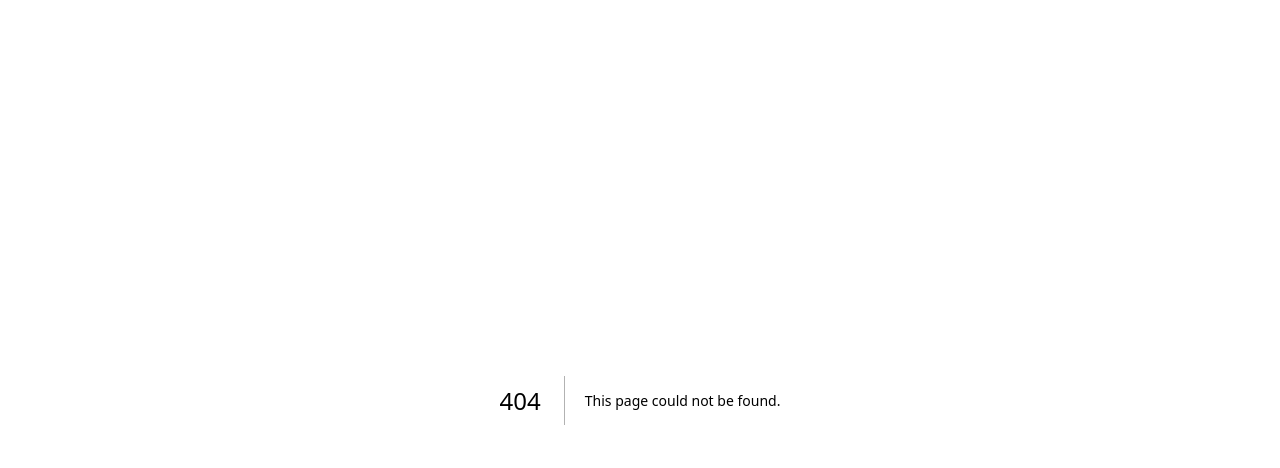
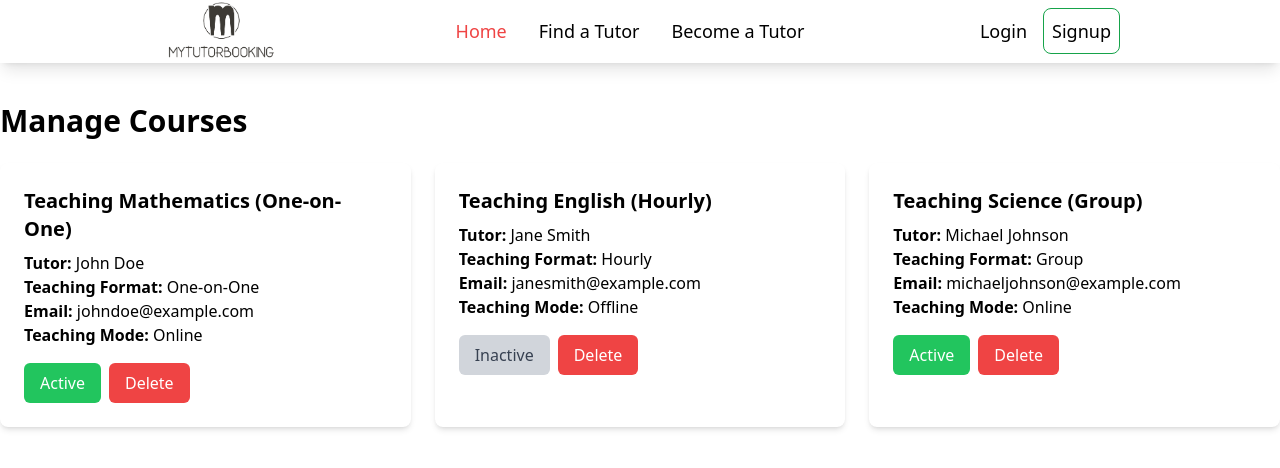
Before and after one commit to panupnpn05/Freelance-Tutor, a Next.js app: page /tutor_manage/coursemanage in a window 1280 px wide. Before the commit this address had no page. Shown: the top 468 px of the page. Built offline with nearby package versions, Linux system fonts and the light colour scheme.

Commit message:
mockupManageCourse

```diff
--- a/pages/component/bookingCard.js
+++ b/pages/component/bookingCard.js
@@ -6,7 +6,7 @@ import userImg from '@/public/Image/userImg.jpeg';
 import TimeRangePicker from './timePicker'
 import format from 'date-fns/format'
 import Review from "./review";
-import Ratingstar from './ratingstar';
+// import Ratingstar from './ratingstar';
 
 export default function RequestBookingCard({
   tutorData,
@@ -255,9 +255,9 @@ export default function RequestBookingCard({
                 {Data.Status === 'completed'? <Review onSubmit={handleSubmitReview} /> : ""}
                 <div>
                 </div>
-                <div>
+                {/* <div>
                 {Data.Status === 'completed'? <Ratingstar/> : ""}
-                </div>
+                </div> */}
               </div>
             </div>
             <div className="flex w-full mt-5 border-gray-700">
--- /dev/null
+++ b/pages/component/coursecard.js
@@ -0,0 +1,29 @@
+// components/CourseCard.js
+
+const CourseCard = ({ course, toggleActivation }) => {
+    return (
+      <div className="bg-white shadow-md rounded-lg p-6">
+        <h2 className="text-xl font-semibold mb-2">{course.name}</h2>
+        <p><strong>Tutor:</strong> {course.tutor}</p>
+        <p><strong>Teaching Format:</strong> {course.format}</p>
+        <p><strong>Email:</strong> {course.email}</p>
+        <p><strong>Teaching Mode:</strong> {course.mode}</p>
+        <div className="flex mt-4">
+          <button
+            className={`px-4 py-2 rounded-md mr-2 ${course.active ? 'bg-green-500 text-white' : 'bg-gray-300 text-gray-700'}`}
+            onClick={() => toggleActivation(course.id)}
+          >
+            {course.active ? 'Active' : 'Inactive'}
+          </button>
+          <button
+            className="px-4 py-2 rounded-md bg-red-500 text-white"
+            onClick={() => {}}
+          >
+            Delete
+          </button>
+        </div>
+      </div>
+    );
+  }
+
+  export default CourseCard;
--- /dev/null
+++ b/pages/tutor_manage/coursemanage.js
@@ -0,0 +1,68 @@
+// pages/manage-courses.js
+
+import { useState, useEffect } from 'react';
+import Navbar from '../component/Navbar';
+import CourseCard from '../component/coursecard';
+
+const ManageCourses = () => {
+  // Mock data for courses (replace with actual data from backend)
+  const [courses, setCourses] = useState([
+    {
+      id: 1,
+      name: 'Teaching Mathematics (One-on-One)',
+      tutor: 'John Doe',
+      format: 'One-on-One',
+      email: 'johndoe@example.com',
+      mode: 'Online',
+      active: true
+    },
+    {
+      id: 2,
+      name: 'Teaching English (Hourly)',
+      tutor: 'Jane Smith',
+      format: 'Hourly',
+      email: 'janesmith@example.com',
+      mode: 'Offline',
+      active: false
+    },
+    {
+      id: 3,
+      name: 'Teaching Science (Group)',
+      tutor: 'Michael Johnson',
+      format: 'Group',
+      email: 'michaeljohnson@example.com',
+      mode: 'Online',
+      active: true
+    }
+  ]);
+
+  // Function to toggle course activation status
+  const toggleActivation = (id) => {
+    setCourses(courses.map(course => {
+      if (course.id === id) {
+        return { ...course, active: !course.active };
+      }
+      return course;
+    }));
+  }
+
+  return (
+    <div>
+      <Navbar />
+      <div className="container mx-auto mt-10">
+        <h1 className="text-3xl font-bold mb-6">Manage Courses</h1>
+        <div className="grid grid-cols-1 md:grid-cols-3 gap-6">
+          {courses.map(course => (
+            <CourseCard
+              key={course.id}
+              course={course}
+              toggleActivation={toggleActivation}
+            />
+          ))}
+        </div>
+      </div>
+    </div>
+  );
+}
+
+export default ManageCourses;
```
